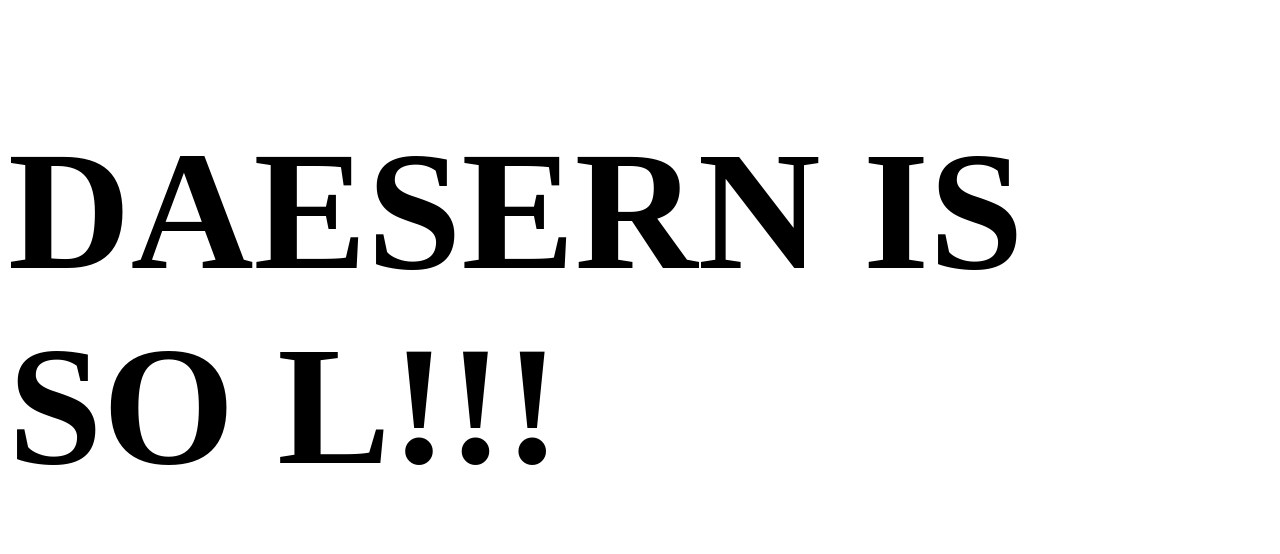
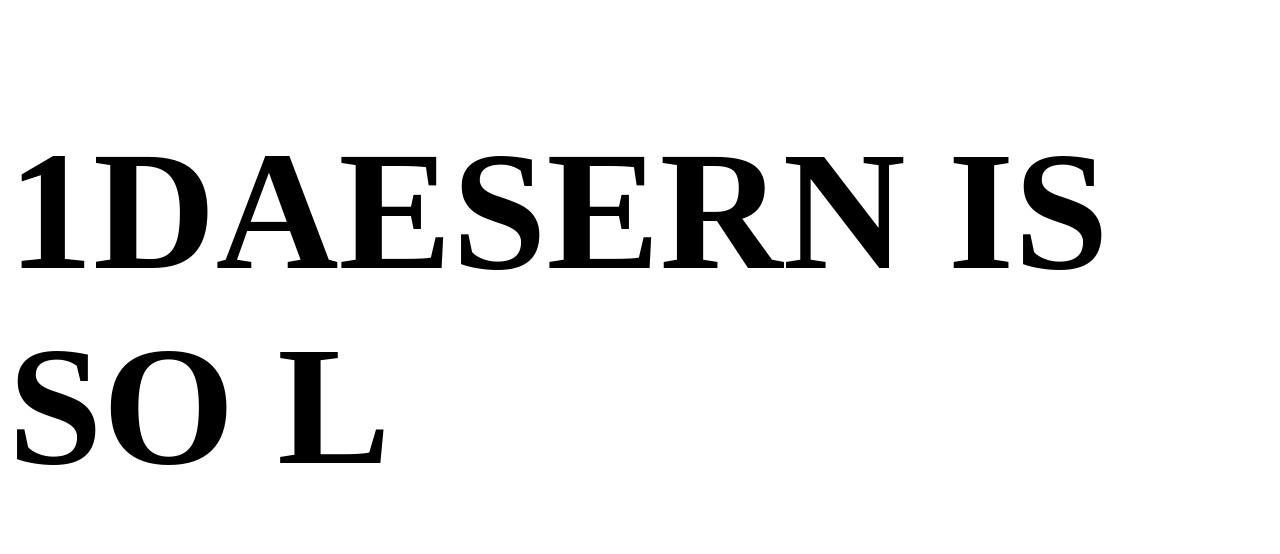
Before and after one commit to dinggzz/daesern-is-L, a plain HTML site: page index.html in a window 1280 px wide. Shown: the top 554 px of the page. Drawn offline with Linux system fonts and the light colour scheme.

Commit message:
Update and rename daesern.html to index.html

```diff
--- a/daesern.html
+++ b/index.html
@@ -7,7 +7,7 @@
     <title>Daesern dont want to play valo</title>
 </head>
 <body>
-    <h1 style="font-size: 170px;">DAESERN IS SO L!!!</h1>
+    <h1 style="font-size: 170px;">1DAESERN IS SO L</h1>
     <video src="vi1.mp4" autoplay controls></video>
 </body>
 </html>
```
